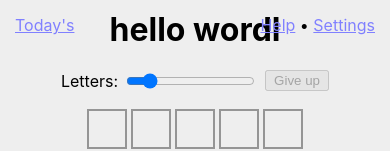
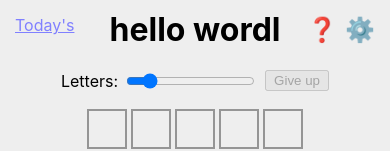
Before and after one commit to lynn/hello, a React (Create React App) app: page / in a window 390 px wide. Shown: the top 151 px of the page. Built offline with nearby package versions, Linux system fonts and the light colour scheme.

Commit message:
Emoji links, cause phones are narrow and stuff

```diff
--- a/src/App.css
+++ b/src/App.css
@@ -198,3 +198,18 @@ a:active {
 .Settings-setting label {
   margin-inline-start: 8px;
 }
+
+.top-right {
+  position: absolute;
+  top: 5px;
+  right: 5px;
+}
+
+.emoji-link {
+  font-size: 150%;
+  text-decoration: none;
+}
+
+.top-right a + a {
+  margin-inline-start: 8px;
+}
--- a/src/App.tsx
+++ b/src/App.tsx
@@ -46,19 +46,36 @@ function App() {
       <h1>
         <span style={hard ? { color: "#e66" } : {}}>hell</span>o wordl
       </h1>
-      <div style={{ position: "absolute", right: 5, top: 5 }}>
+      <div className="top-right">
         {page !== "game" ? (
-          <a href="#" onClick={() => setPage("game")}>
-            Close
+          <a
+            className="emoji-link"
+            href="#"
+            onClick={() => setPage("game")}
+            title="Close"
+            aria-label="Close"
+          >
+            ❌
           </a>
         ) : (
           <>
-            <a href="#" onClick={() => setPage("about")}>
-              Help
+            <a
+              className="emoji-link"
+              href="#"
+              onClick={() => setPage("about")}
+              title="About"
+              aria-label="About"
+            >
+              ❓
             </a>
-            {" • "}
-            <a href="#" onClick={() => setPage("settings")}>
-              Settings
+            <a
+              className="emoji-link"
+              href="#"
+              onClick={() => setPage("settings")}
+              title="Settings"
+              aria-label="Settings"
+            >
+              ⚙️
             </a>
           </>
         )}
```
